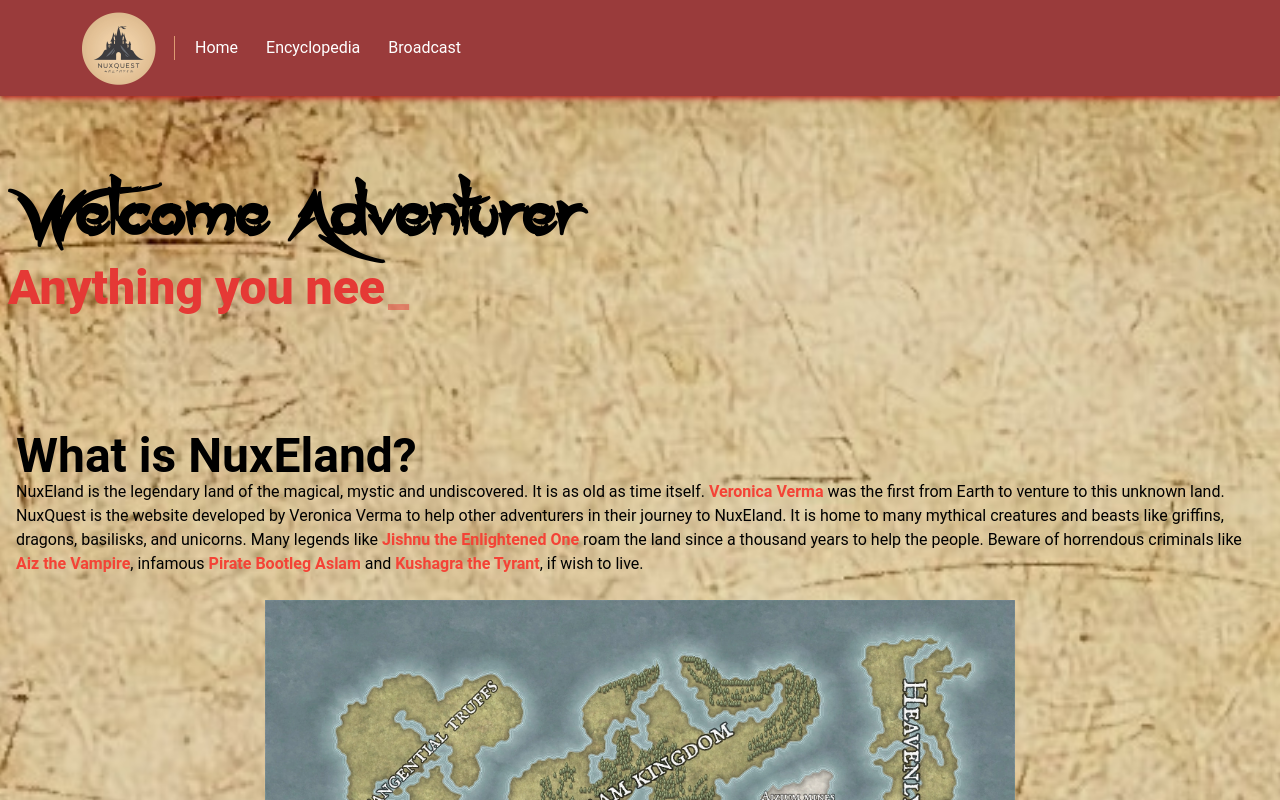
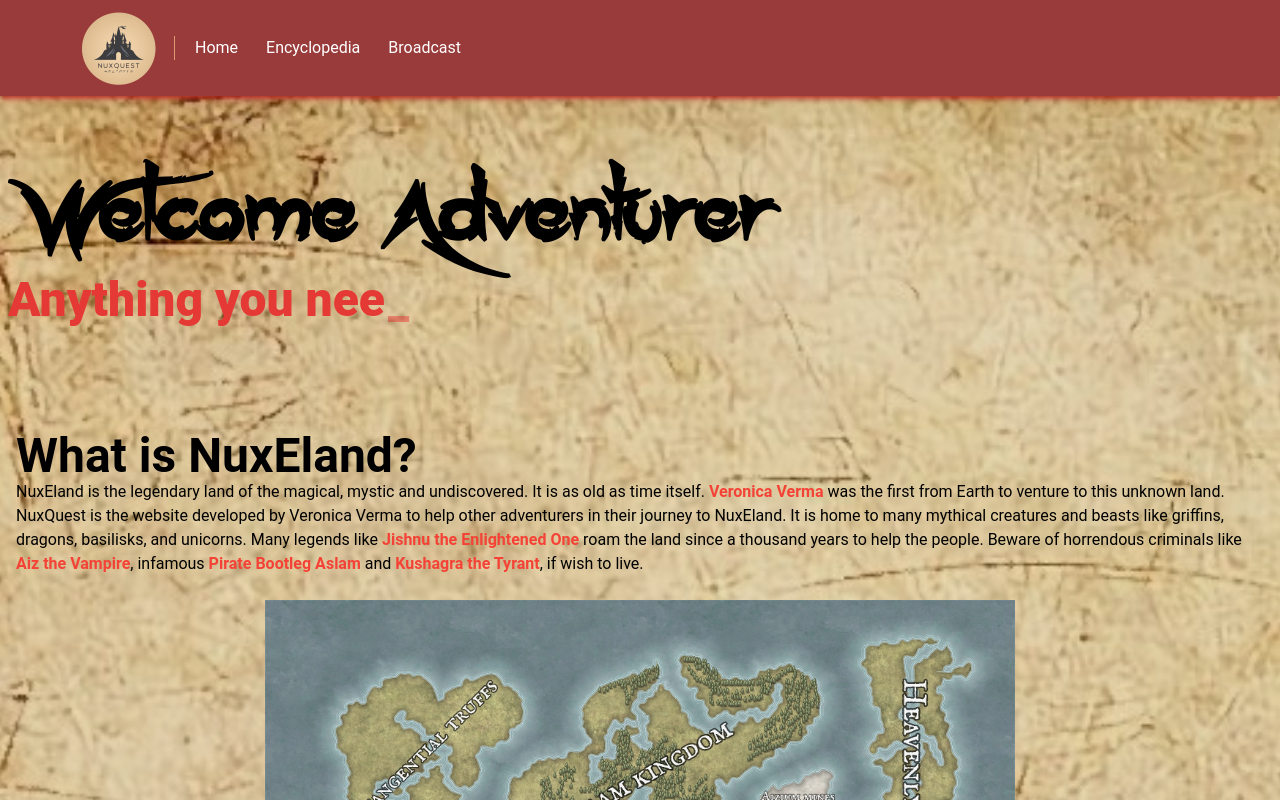
Before and after one commit to jishnupsamal/NuxQuest, a React (Vite) app in the folder Frontend/: page /home in a window 1280 px wide. Shown: the top 800 px of the page. Built offline with nearby package versions, Linux system fonts and the light colour scheme; no server answers; the HTML template or start-up script is replaced by a standard one.

Commit message:
slight changes

```diff
--- a/Frontend/src/Components/Hero.jsx
+++ b/Frontend/src/Components/Hero.jsx
@@ -4,7 +4,7 @@ import Fade from 'react-reveal/Fade';
 // bg-[url('/heroBg.png')]
 function Hero() {
   return (
-    <div className="text-white text-4xl z-2  [@media(min-width:520px)]:text-7xl font-extrabold flex flex-col  bg-cover bg-center bg-no-repeat justify-center  h-[300px] pb-3 pl-2 py-4 gap-y-2">
+    <div className="text-white text-5xl z-2  [@media(min-width:520px)]:text-8xl font-extrabold flex flex-col  bg-cover bg-center bg-no-repeat justify-center  h-[300px] pb-3 pl-2 py-4 gap-y-2">
       <Fade cascade className='flex'>
         <div className='font-AceRecords'>
 
```
Also changed, not shown: Frontend/public/License - READ THIS.txt (deleted), Frontend/public/map.jpg (deleted).
